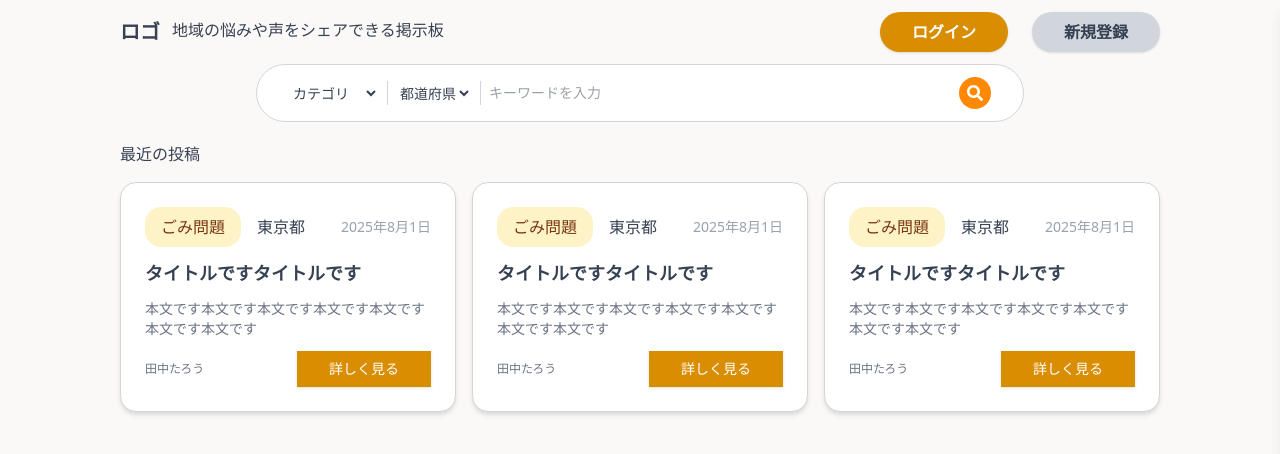
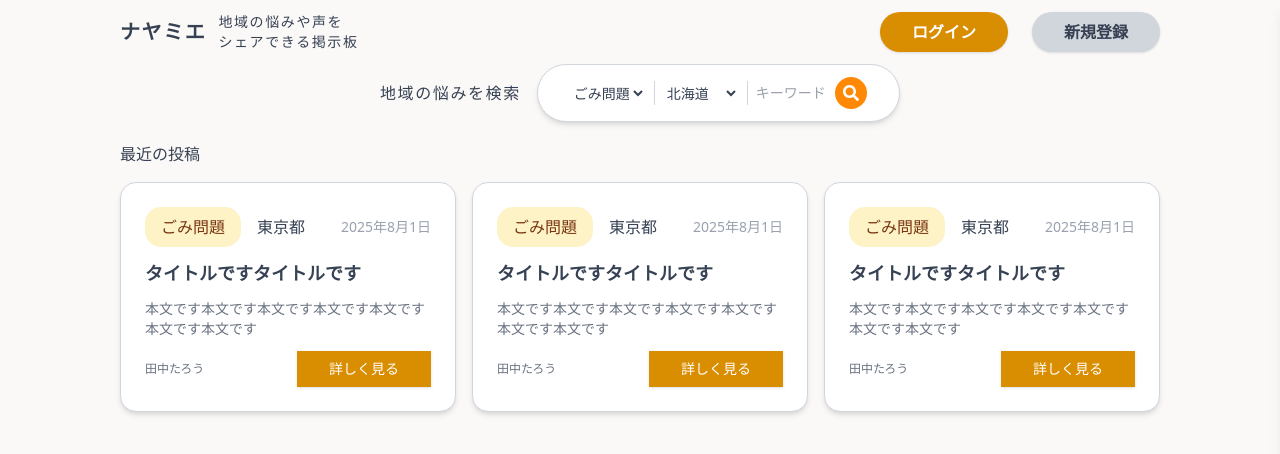
Before and after one commit to pin863/nayamie, a Next.js app: page / in a window 1280 px wide. Shown: the top 454 px of the page. Built offline with nearby package versions, Linux system fonts and the light colour scheme.

Commit message:
ヘッダーのCSSを修正、検索バー横テキスト追加

```diff
--- a/app/components/Header.tsx
+++ b/app/components/Header.tsx
@@ -13,11 +13,15 @@ export default function Header() {
     <div>
       <header className="flex justify-between items-center py-3">
         {/* ロゴとサブテキスト */}
-        <div className="flex space-x-3">
+        <div className="flex space-x-3 justify-between items-center tracking-widest">
           <Link href="/" className="hover:text-gray-700">
-            <h1 className="text-xl font-bold">ロゴ</h1>
+            <h1 className="text-xl font-bold">ナヤミエ</h1>
           </Link>
-          <h2>地域の悩みや声をシェアできる掲示板</h2>
+          <h2 className="text-sm">
+            地域の悩みや声を
+            <br />
+            シェアできる掲示板
+          </h2>
         </div>
 
         {/* PC用メニュー（md以上） */}
--- a/app/components/Searchbar.tsx
+++ b/app/components/Searchbar.tsx
@@ -2,64 +2,39 @@ import { FaSearch } from "react-icons/fa";
 
 export default function Searchbar() {
   return (
-    <div className="flex items-center border border-gray-300 rounded-full px-6 py-3 max-w-3xl mx-auto bg-white">
+    <div className="flex items-center mx-auto space-x-4 w-1/2">
+      <p className="tracking-widest">地域の悩みを検索</p>
+      <div className="flex items-center border border-gray-300 rounded-full px-6 py-3 bg-white flex-1 min-w-0 shadow-md">
         {/* カテゴリ */}
         <div className="flex items-center space-x-2 px-2">
-        <label htmlFor="category" className="sr-only">
-          カテゴリ
-        </label>
-        <select
-          id="category"
-          className="outline-none bg-transparent text-sm"
-          defaultValue=""
-        >
+          <select className="outline-none bg-transparent text-sm">
             <option value="" disabled hidden>
               カテゴリ
             </option>
             <option value="ごみ問題">ごみ問題</option>
-          <option value="騒音">騒音</option>
-          <option value="外国人">外国人</option>
-          <option value="自然・環境">自然・環境</option>
-          <option value="子育て">子育て</option>
-          <option value="その他">その他</option>
           </select>
         </div>
 
-      {/* 縦線 */}
         <div className="border-l border-gray-300 h-6"></div>
 
         {/* 都道府県 */}
         <div className="flex items-center space-x-2 px-2">
-        <label htmlFor="prefecture" className="sr-only">
-          都道府県
-        </label>
-        <select
-          id="prefecture"
-          className="outline-none bg-transparent text-sm"
-          defaultValue=""
-        >
+          <select className="outline-none bg-transparent text-sm">
             <option value="" disabled hidden>
               都道府県
             </option>
             <option value="北海道">北海道</option>
-          <option value="東京都">東京都</option>
-          <option value="大阪府">大阪府</option>
           </select>
         </div>
 
-      {/* 縦線 */}
         <div className="border-l border-gray-300 h-6"></div>
 
         {/* キーワード */}
-      <div className="flex items-center space-x-2 px-2 flex-grow">
-        <label htmlFor="keyword" className="sr-only">
-          キーワード
-        </label>
+        <div className="flex items-center space-x-2 px-2 flex-1 min-w-0">
           <input
-          id="keyword"
             type="text"
             placeholder="キーワードを入力"
-          className="outline-none bg-transparent text-sm w-full"
+            className="outline-none bg-transparent text-sm w-full min-w-0"
           />
           <button
             type="submit"
@@ -69,5 +44,6 @@ export default function Searchbar() {
           </button>
         </div>
       </div>
+    </div>
   );
 }
```
Lines whose indentation alone changed are shown as unchanged.
